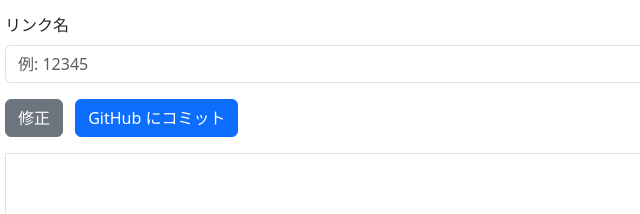
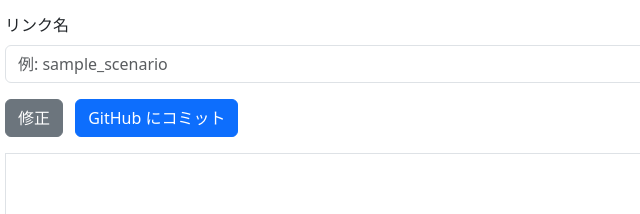
Before and after one commit to oki2810/ccfoliaLogUploder, a website: page public/index.html in a window 1280 px wide. Shown: the part 586-800 px from the top of the page, 314-954 px from the left. Drawn offline with nearby package versions, Linux system fonts and the light colour scheme; no server answers.

Commit message:
Update index.html

```diff
--- a/public/index.html
+++ b/public/index.html
@@ -101,7 +101,7 @@
               inputmode="numeric"
               pattern="[0-9]*"
               title="半角数字のみ"
-              placeholder="例: 12345"
+              placeholder="例: sample_scenario"
             />
           </div>
           <button id="formatBtn" class="btn btn-secondary me-2">修正</button>
```
